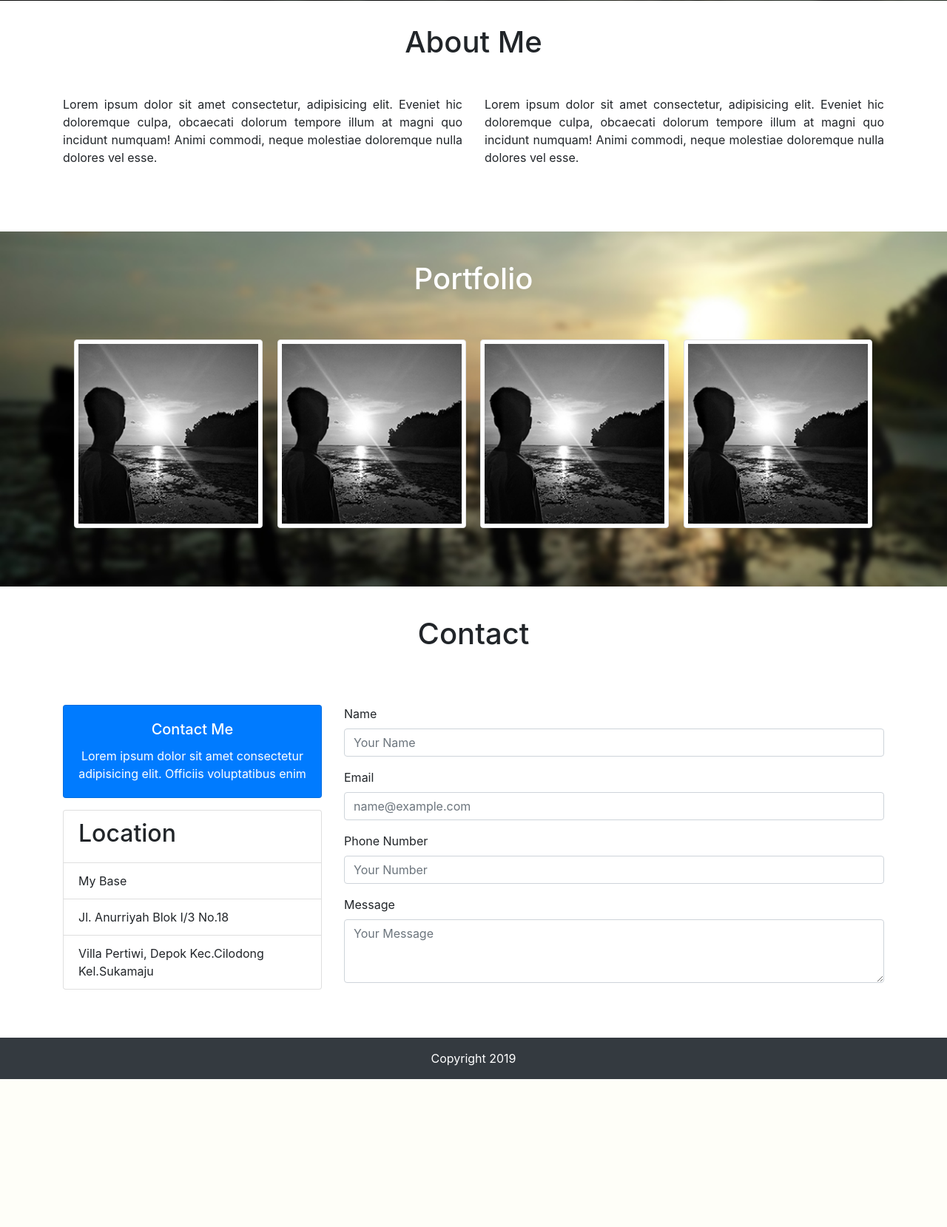
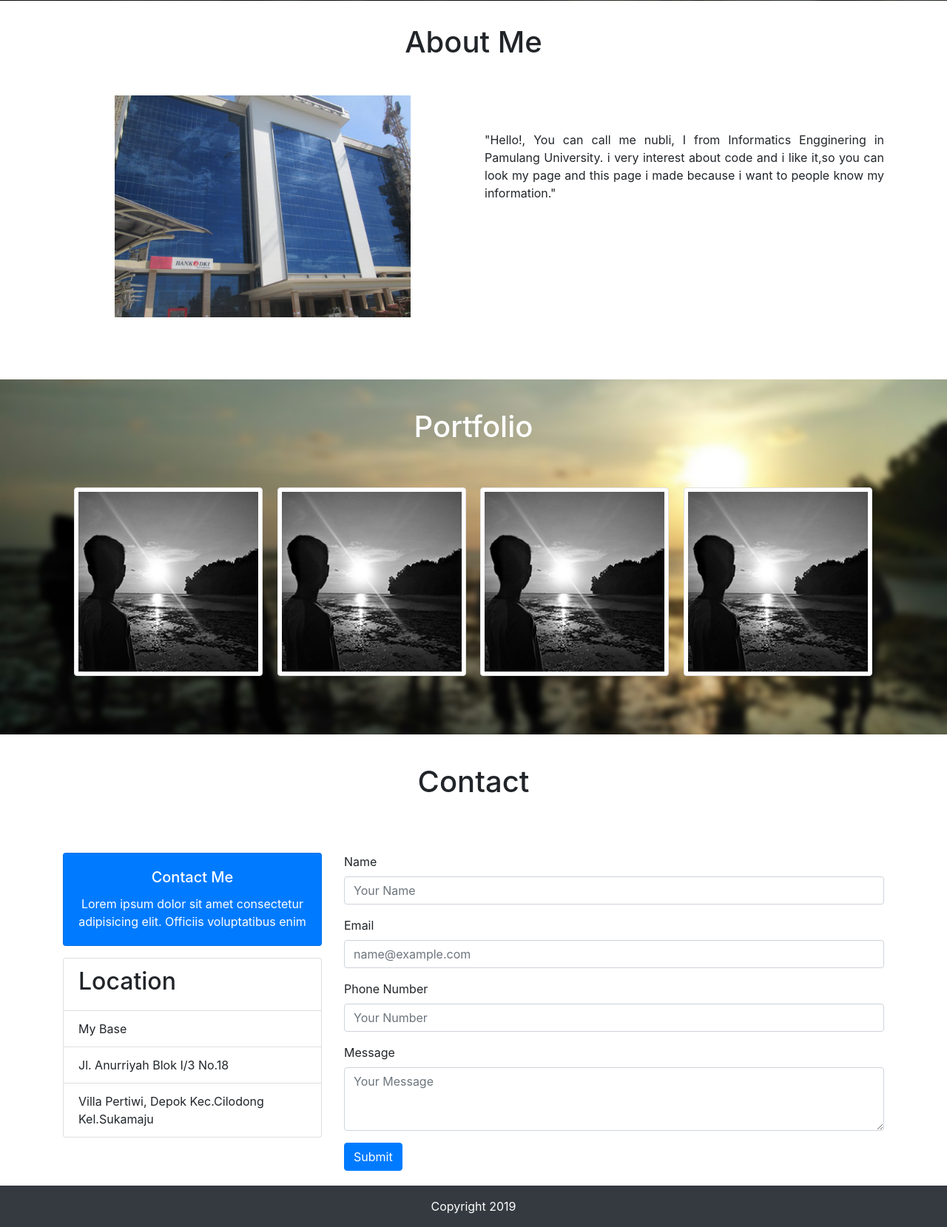
Before and after one commit to nublimr/nublimr.github.io, a PHP site: page / in a window 1280 px wide. Shown: the part 544-2203 px from the top of the page at 74% size. Before the commit the page ends 2003 px from the top, so only its background shows below. Run offline with PHP 8.4, Linux system fonts and the light colour scheme; some web fonts are replaced.

Commit message:
Updated About

```diff
--- a/css/style.css
+++ b/css/style.css
@@ -74,7 +74,7 @@
     }
 
     #about{
-        height: 280px;
+        height: 480px;
     }
 
     #portfolio{
--- a/index.html
+++ b/index.html
@@ -50,11 +50,11 @@
       <div class="container">
         <h1 class="text-center">About Me</h1>
         <div class="row text-justify mt-5">
-          <div class="col-md-6">
-            <p>Lorem ipsum dolor sit amet consectetur, adipisicing elit. Eveniet hic doloremque culpa, obcaecati dolorum tempore illum at magni quo incidunt numquam! Animi commodi, neque molestiae doloremque nulla dolores vel esse.</p>
+          <div class="col-md-6 text-center">
+            <img src="/img/IMG_0010-1024x768.jpg" alt="" width="400px">
           </div>
           <div class="col-md-6">
-            <p>Lorem ipsum dolor sit amet consectetur, adipisicing elit. Eveniet hic doloremque culpa, obcaecati dolorum tempore illum at magni quo incidunt numquam! Animi commodi, neque molestiae doloremque nulla dolores vel esse.</p>
+              <p class="display-5 mt-5">"Hello!, You can call me nubli, I from Informatics Engginering in Pamulang University. i very interest about code and i like it,so you can look my page and this page i made because i want to people know my information."</p>
           </div>
         </div>
       </div>
@@ -116,6 +116,7 @@
                 <label for="message">Message</label>
                 <textarea class="form-control" id="message" rows="3" placeholder="Your Message"></textarea>
               </div>
+              <button class="btn btn-primary">Submit</button>
             </div>
           </div>
       </div>
--- a/js/script.js
+++ b/js/script.js
@@ -1,6 +1,6 @@
 $(window).scroll(function(){
     var scroll = $(window).scrollTop();
-    if(scroll < 410){
+    if(scroll < 360){
         $('.fixed-top').css('background', 'transparent');
         $('.navbar-brand').css('color', 'white','!important');
         $('.navbar-brand').css('font-size', '40px');
```
Also changed, not shown: img/IMG_0010-1024x768.jpg (added).
